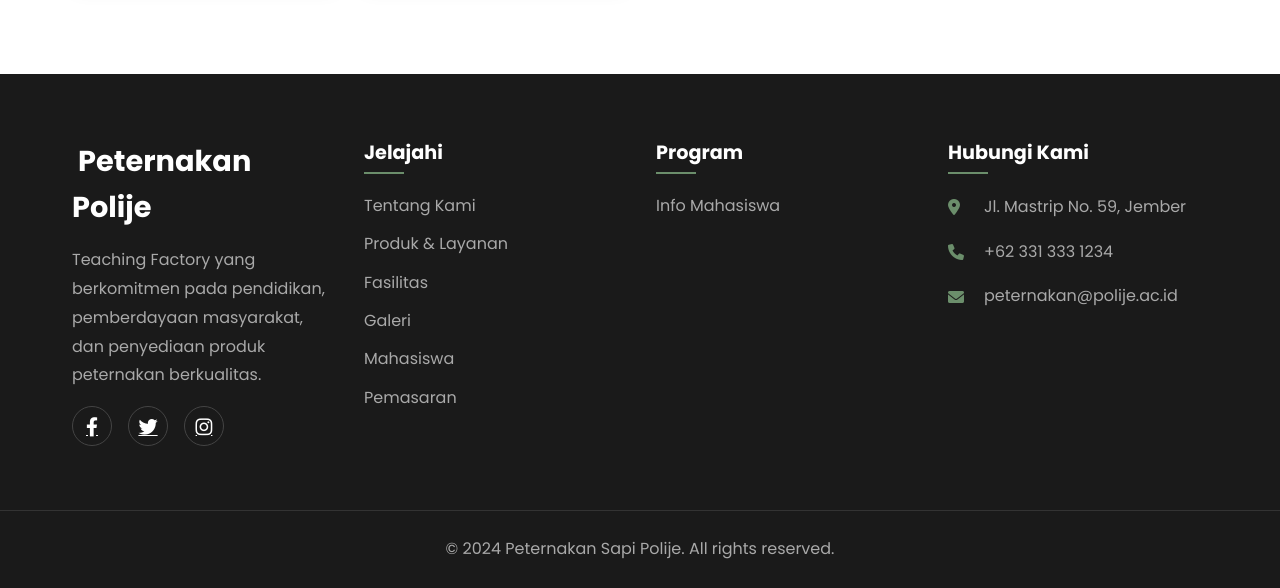
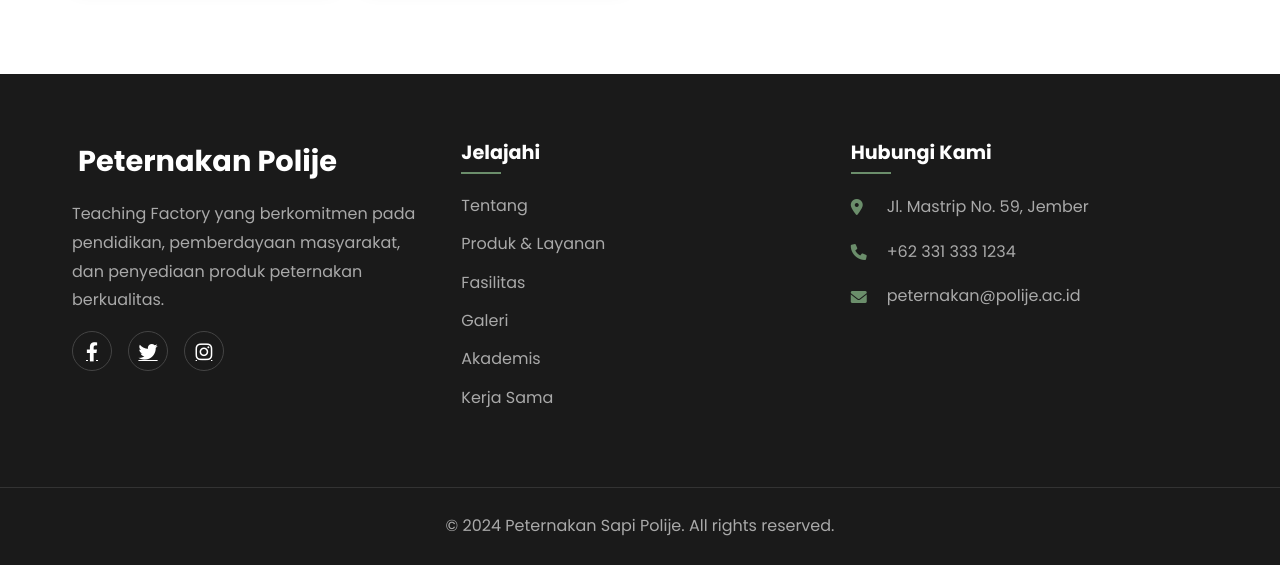
Before and after one commit to Hadi-Akram-Ramadhan/TEFA-Peternakan, a plain HTML site: page gallery.html in a window 1280 px wide. Shown: the part 776-1364 px from the top of the page. After the commit the page ends 1341 px from the top, so only its background shows below. Drawn offline with Linux system fonts and the light colour scheme; some icons are missing.

Commit message:
fix: update footer links to use shortened names and remove unnecessary items

```diff
--- a/gallery.html
+++ b/gallery.html
@@ -582,18 +582,12 @@
             <div class="footer-links">
                 <h4>Jelajahi</h4>
                 <ul>
-                    <li><a href="about.html">Tentang Kami</a></li>
+                    <li><a href="about.html">Tentang</a></li>
                     <li><a href="products.html">Produk & Layanan</a></li>
                     <li><a href="facilities.html">Fasilitas</a></li>
                     <li><a href="gallery.html">Galeri</a></li>
-                    <li><a href="mahasiswa.html">Mahasiswa</a></li>
-                    <li><a href="pemasaran.html">Pemasaran</a></li>
-                </ul>
-            </div>
-            <div class="footer-services">
-                <h4>Program</h4>
-                <ul>
-                    <li><a href="mahasiswa.html">Info Mahasiswa</a></li>
+                    <li><a href="akademis.html">Akademis</a></li>
+                    <li><a href="kerjasama.html">Kerja Sama</a></li>
                 </ul>
             </div>
             <div class="footer-contact">
```
Also changed, not shown: about.html (+3 -8 lines), akademis.html (+3 -8 lines), facilities.html (+3 -8 lines), index.html (+3 -8 lines), kerjasama.html (+3 -9 lines), products.html (+3 -8 lines).
